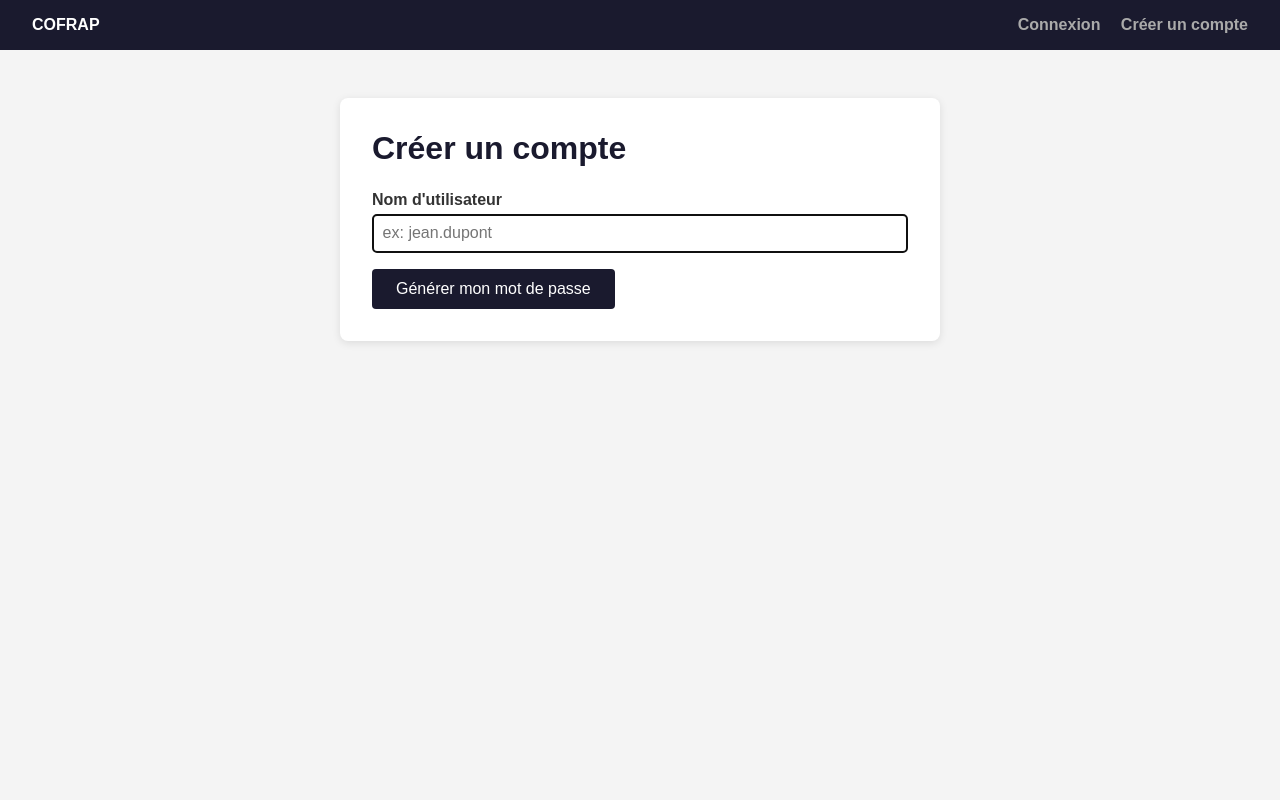
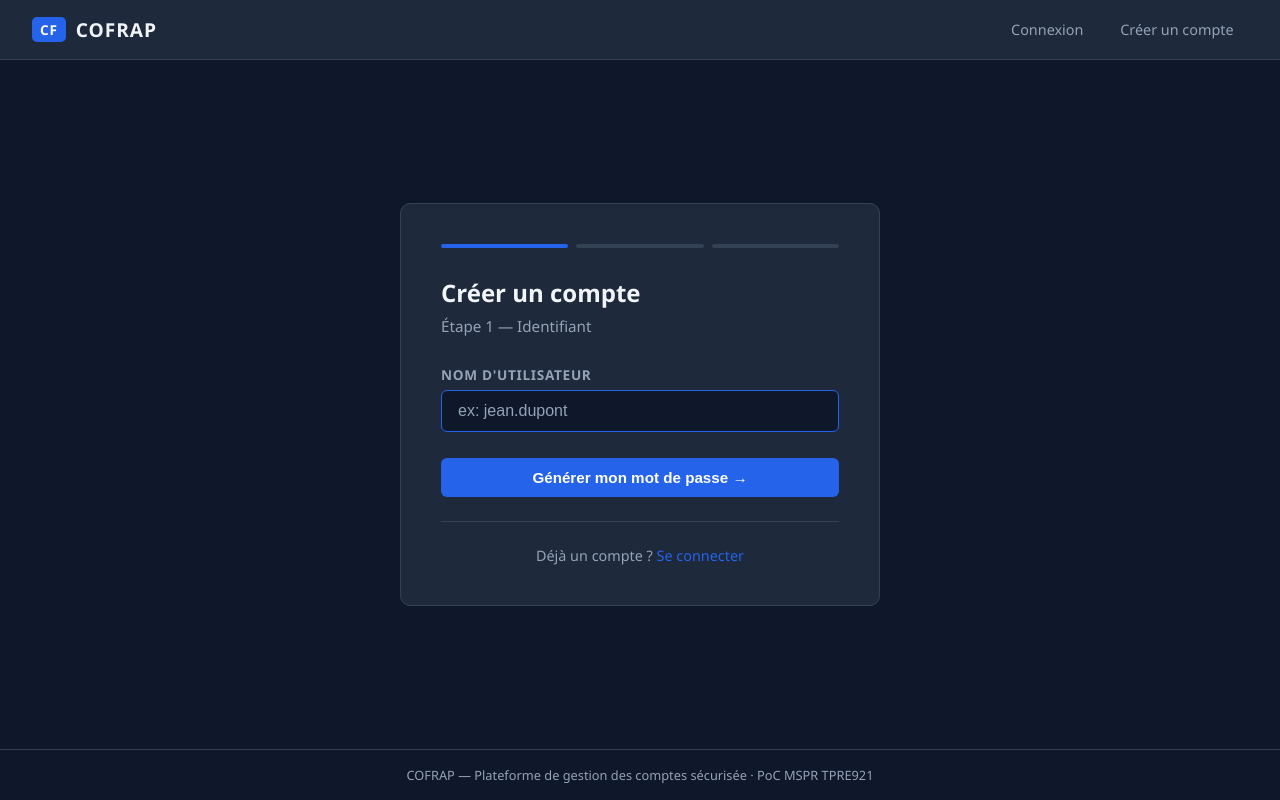
Before and after one commit to LouisBrousse/cofrapepsi, a Flask app: page /register in a window 1280 px wide. Run offline with Flask 3, Linux system fonts and the light colour scheme.

Commit message:
feat: redesign frontend with dark theme and separate CSS

```diff
--- /dev/null
+++ b/frontend/static/style.css
@@ -0,0 +1,332 @@
+:root {
+  --primary: #2563eb;
+  --primary-dark: #1d4ed8;
+  --bg: #0f172a;
+  --surface: #1e293b;
+  --surface-2: #273549;
+  --border: #334155;
+  --text: #f1f5f9;
+  --text-muted: #94a3b8;
+  --success: #22c55e;
+  --success-bg: #052e16;
+  --error: #ef4444;
+  --error-bg: #2d0a0a;
+  --radius: 10px;
+}
+
+* {
+  box-sizing: border-box;
+  margin: 0;
+  padding: 0;
+}
+
+body {
+  font-family: 'Segoe UI', Arial, sans-serif;
+  background: var(--bg);
+  color: var(--text);
+  min-height: 100vh;
+  display: flex;
+  flex-direction: column;
+}
+
+/* HEADER */
+header {
+  background: var(--surface);
+  border-bottom: 1px solid var(--border);
+  padding: 0 2rem;
+  height: 60px;
+  display: flex;
+  align-items: center;
+  justify-content: space-between;
+}
+
+.logo {
+  display: flex;
+  align-items: center;
+  gap: 0.6rem;
+  text-decoration: none;
+  color: var(--text);
+  font-size: 1.2rem;
+  font-weight: 700;
+  letter-spacing: 0.05em;
+}
+
+.logo-badge {
+  background: var(--primary);
+  color: white;
+  padding: 3px 8px;
+  border-radius: 5px;
+  font-size: 0.85rem;
+  font-weight: 800;
+}
+
+nav {
+  display: flex;
+  gap: 0.5rem;
+}
+
+nav a {
+  color: var(--text-muted);
+  text-decoration: none;
+  padding: 0.4rem 0.9rem;
+  border-radius: 6px;
+  font-size: 0.9rem;
+  transition: all 0.15s;
+}
+
+nav a:hover {
+  background: var(--surface-2);
+  color: var(--text);
+}
+
+/* MAIN */
+main {
+  flex: 1;
+  display: flex;
+  align-items: center;
+  justify-content: center;
+  padding: 2rem;
+}
+
+.card {
+  background: var(--surface);
+  border: 1px solid var(--border);
+  border-radius: var(--radius);
+  padding: 2.5rem;
+  width: 100%;
+  max-width: 480px;
+}
+
+.card-title {
+  font-size: 1.5rem;
+  font-weight: 700;
+  margin-bottom: 0.4rem;
+  color: var(--text);
+}
+
+.card-subtitle {
+  color: var(--text-muted);
+  font-size: 0.95rem;
+  margin-bottom: 1.8rem;
+}
+
+/* FORM */
+label {
+  display: block;
+  font-size: 0.85rem;
+  font-weight: 600;
+  color: var(--text-muted);
+  text-transform: uppercase;
+  letter-spacing: 0.05em;
+  margin-bottom: 0.4rem;
+}
+
+input {
+  width: 100%;
+  padding: 0.7rem 1rem;
+  background: var(--bg);
+  border: 1px solid var(--border);
+  border-radius: 6px;
+  color: var(--text);
+  font-size: 1rem;
+  margin-bottom: 1.2rem;
+  transition: border-color 0.15s;
+}
+
+input:focus {
+  outline: none;
+  border-color: var(--primary);
+}
+
+input::placeholder {
+  color: var(--text-muted);
+}
+
+/* BUTTONS */
+.btn {
+  display: inline-flex;
+  align-items: center;
+  justify-content: center;
+  gap: 0.4rem;
+  padding: 0.7rem 1.4rem;
+  border-radius: 6px;
+  font-size: 0.95rem;
+  font-weight: 600;
+  cursor: pointer;
+  text-decoration: none;
+  border: none;
+  transition: all 0.15s;
+}
+
+.btn-primary {
+  background: var(--primary);
+  color: white;
+  width: 100%;
+  margin-top: 0.4rem;
+}
+
+.btn-primary:hover {
+  background: var(--primary-dark);
+}
+
+.btn-secondary {
+  background: var(--surface-2);
+  color: var(--text);
+  border: 1px solid var(--border);
+}
+
+.btn-secondary:hover {
+  background: var(--border);
+}
+
+.btn-ghost {
+  background: transparent;
+  color: var(--primary);
+  border: 1px solid var(--primary);
+}
+
+.btn-ghost:hover {
+  background: var(--primary);
+  color: white;
+}
+
+.actions {
+  display: flex;
+  gap: 0.8rem;
+  margin-top: 1.5rem;
+  flex-wrap: wrap;
+}
+
+/* ALERTS */
+.alert {
+  padding: 0.8rem 1rem;
+  border-radius: 6px;
+  font-size: 0.9rem;
+  margin-bottom: 1.2rem;
+  display: flex;
+  align-items: center;
+  gap: 0.5rem;
+}
+
+.alert-error {
+  background: var(--error-bg);
+  border: 1px solid var(--error);
+  color: #fca5a5;
+}
+
+.alert-success {
+  background: var(--success-bg);
+  border: 1px solid var(--success);
+  color: #86efac;
+}
+
+/* QR CODE */
+.qr-container {
+  display: flex;
+  flex-direction: column;
+  align-items: center;
+  gap: 1rem;
+  margin: 1.5rem 0;
+}
+
+.qr-container img {
+  width: 200px;
+  height: 200px;
+  border-radius: 8px;
+  padding: 0.8rem;
+  background: white;
+}
+
+/* PASSWORD BOX */
+.password-box {
+  background: var(--bg);
+  border: 1px solid var(--border);
+  border-radius: 6px;
+  padding: 0.9rem 1rem;
+  font-family: 'Courier New', monospace;
+  font-size: 1rem;
+  word-break: break-all;
+  color: #7dd3fc;
+  margin: 0.8rem 0 1.5rem;
+  letter-spacing: 0.05em;
+}
+
+/* DIVIDER */
+.divider {
+  border: none;
+  border-top: 1px solid var(--border);
+  margin: 1.5rem 0;
+}
+
+/* LINK */
+.link {
+  color: var(--primary);
+  text-decoration: none;
+  font-size: 0.9rem;
+}
+
+.link:hover {
+  text-decoration: underline;
+}
+
+/* FOOTER */
+footer {
+  text-align: center;
+  padding: 1rem;
+  color: var(--text-muted);
+  font-size: 0.8rem;
+  border-top: 1px solid var(--border);
+}
+
+/* INDEX PAGE */
+.hero {
+  text-align: center;
+  max-width: 520px;
+}
+
+.hero h1 {
+  font-size: 2rem;
+  font-weight: 800;
+  margin-bottom: 0.8rem;
+}
+
+.hero p {
+  color: var(--text-muted);
+  margin-bottom: 2rem;
+  line-height: 1.6;
+}
+
+.badge {
+  display: inline-block;
+  background: var(--surface-2);
+  border: 1px solid var(--border);
+  color: var(--text-muted);
+  font-size: 0.75rem;
+  padding: 0.2rem 0.7rem;
+  border-radius: 20px;
+  margin-bottom: 1.2rem;
+  letter-spacing: 0.05em;
+  text-transform: uppercase;
+}
+
+/* STEP INDICATOR */
+.steps {
+  display: flex;
+  gap: 0.5rem;
+  margin-bottom: 1.8rem;
+}
+
+.step {
+  flex: 1;
+  height: 4px;
+  background: var(--border);
+  border-radius: 2px;
+}
+
+.step.active {
+  background: var(--primary);
+}
+
+.step.done {
+  background: var(--success);
+}
--- a/frontend/templates/base.html
+++ b/frontend/templates/base.html
@@ -4,38 +4,26 @@
   <meta charset="UTF-8">
   <meta name="viewport" content="width=device-width, initial-scale=1.0">
   <title>COFRAP — {% block title %}{% endblock %}</title>
-  <style>
-    * { box-sizing: border-box; margin: 0; padding: 0; }
-    body { font-family: Arial, sans-serif; background: #f4f4f4; color: #333; }
-    header { background: #1a1a2e; color: white; padding: 1rem 2rem; display: flex; justify-content: space-between; align-items: center; }
-    header a { color: white; text-decoration: none; font-weight: bold; }
-    nav a { margin-left: 1rem; color: #aaa; text-decoration: none; }
-    nav a:hover { color: white; }
-    main { max-width: 600px; margin: 3rem auto; background: white; padding: 2rem; border-radius: 8px; box-shadow: 0 2px 8px rgba(0,0,0,0.1); }
-    h1 { margin-bottom: 1.5rem; color: #1a1a2e; }
-    label { display: block; margin-bottom: 0.3rem; font-weight: bold; }
-    input { width: 100%; padding: 0.6rem; margin-bottom: 1rem; border: 1px solid #ccc; border-radius: 4px; font-size: 1rem; }
-    button, .btn { display: inline-block; padding: 0.7rem 1.5rem; background: #1a1a2e; color: white; border: none; border-radius: 4px; cursor: pointer; font-size: 1rem; text-decoration: none; }
-    button:hover, .btn:hover { background: #16213e; }
-    .btn-secondary { background: #666; }
-    .error { background: #ffe0e0; border: 1px solid #f00; padding: 0.7rem; border-radius: 4px; margin-bottom: 1rem; color: #900; }
-    .success { background: #e0ffe0; border: 1px solid #0a0; padding: 0.7rem; border-radius: 4px; margin-bottom: 1rem; color: #060; }
-    .qr-container { text-align: center; margin: 1.5rem 0; }
-    .qr-container img { max-width: 220px; border: 1px solid #ddd; padding: 0.5rem; }
-    .password-box { background: #f0f0f0; padding: 1rem; border-radius: 4px; font-family: monospace; font-size: 1rem; word-break: break-all; margin: 1rem 0; }
-    .actions { display: flex; gap: 1rem; margin-top: 1.5rem; }
-  </style>
+  <link rel="stylesheet" href="/static/style.css">
 </head>
 <body>
   <header>
-    <a href="/">COFRAP</a>
+    <a href="/" class="logo">
+      <span class="logo-badge">CF</span>
+      COFRAP
+    </a>
     <nav>
       <a href="/login">Connexion</a>
       <a href="/register">Créer un compte</a>
     </nav>
   </header>
+
   <main>
     {% block content %}{% endblock %}
   </main>
+
+  <footer>
+    COFRAP — Plateforme de gestion des comptes sécurisée · PoC MSPR TPRE921
+  </footer>
 </body>
 </html>
--- a/frontend/templates/register.html
+++ b/frontend/templates/register.html
@@ -1,11 +1,28 @@
 {% extends "base.html" %}
 {% block title %}Créer un compte{% endblock %}
 {% block content %}
-<h1>Créer un compte</h1>
-{% if error %}<div class="error">{{ error }}</div>{% endif %}
-<form method="POST">
-  <label for="username">Nom d'utilisateur</label>
-  <input type="text" id="username" name="username" placeholder="ex: jean.dupont" required autofocus>
-  <button type="submit">Générer mon mot de passe</button>
-</form>
+<div class="card">
+  <div class="steps">
+    <div class="step active"></div>
+    <div class="step"></div>
+    <div class="step"></div>
+  </div>
+  <h1 class="card-title">Créer un compte</h1>
+  <p class="card-subtitle">Étape 1 — Identifiant</p>
+
+  {% if error %}
+  <div class="alert alert-error">{{ error }}</div>
+  {% endif %}
+
+  <form method="POST">
+    <label for="username">Nom d'utilisateur</label>
+    <input type="text" id="username" name="username" placeholder="ex: jean.dupont" required autofocus>
+    <button type="submit" class="btn btn-primary">Générer mon mot de passe →</button>
+  </form>
+
+  <hr class="divider">
+  <p style="text-align:center; color: var(--text-muted); font-size:0.9rem">
+    Déjà un compte ? <a href="/login" class="link">Se connecter</a>
+  </p>
+</div>
 {% endblock %}
```
Also changed, not shown: frontend/templates/dashboard.html (+10 -5 lines), frontend/templates/index.html (+8 -5 lines), frontend/templates/login.html (+19 -5 lines), frontend/templates/register_2fa.html (+16 -11 lines), frontend/templates/register_password.html (+20 -8 lines).
